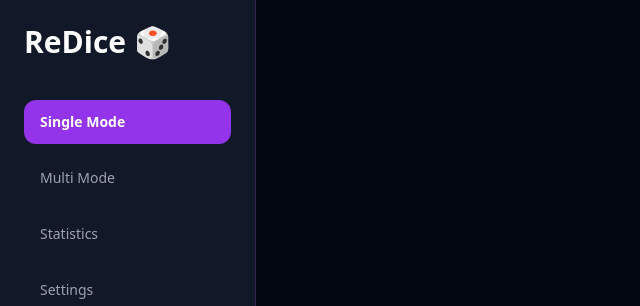
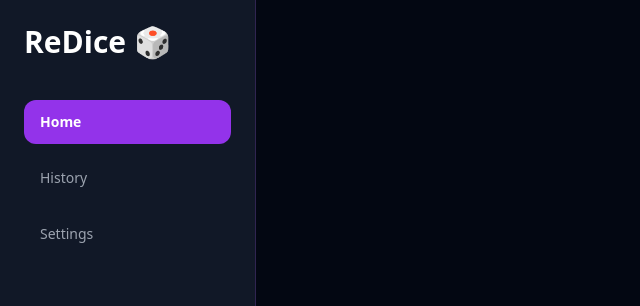
Before and after one commit to reaimx/ReDice, a website: page wwwroot/index.html in a window 1280 px wide. Shown: the top 306 px of the page, without its empty margins (0-640 px from the left). Drawn offline with nearby package versions, Linux system fonts and the light colour scheme.

Commit message:
ui and menu changes

```diff
--- a/wwwroot/index.html
+++ b/wwwroot/index.html
@@ -34,14 +34,13 @@
 
                     <div class="absolute right-0 mt-3 w-48 rounded-2xl bg-gray-900 border border-purple-500/20 p-3 shadow-xl z-50">
                         <div class="bg-purple-600 text-white px-4 py-3 rounded-xl font-semibold mb-2">
-                        Single Mode
+                            Home
                         </div>
+
                         <div class="text-gray-400 px-4 py-3 rounded-xl">
-                        Multi Mode
+                            History
                         </div>
-                    <div class="text-gray-400 px-4 py-3 rounded-xl">
-                        Statistics
-                    </div>
+
                         <div class="text-gray-400 px-4 py-3 rounded-xl">
                             Settings
                         </div>
@@ -58,15 +57,11 @@
 
                 <nav class="space-y-3 text-sm">
                     <div class="bg-purple-600 text-white px-4 py-3 rounded-xl font-semibold">
-                    Single Mode
+                        Home
                     </div>
 
                     <div class="text-gray-400 px-4 py-3 rounded-xl">
-                    Multi Mode
-                </div>
-
-                <div class="text-gray-400 px-4 py-3 rounded-xl">
-                    Statistics
+                        History
                     </div>
 
                     <div class="text-gray-400 px-4 py-3 rounded-xl">
```
Also changed, not shown: 1 other file. Lines whose indentation alone changed are shown as unchanged.
